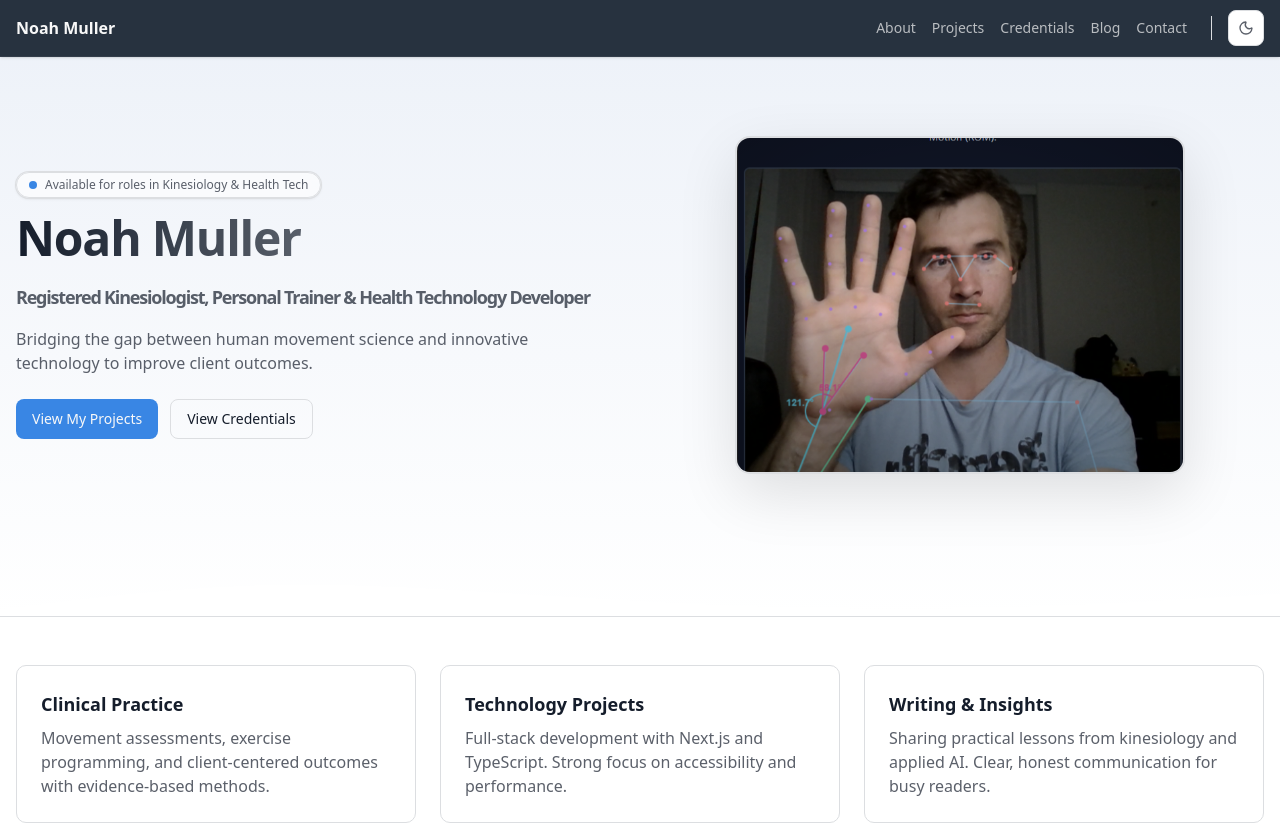
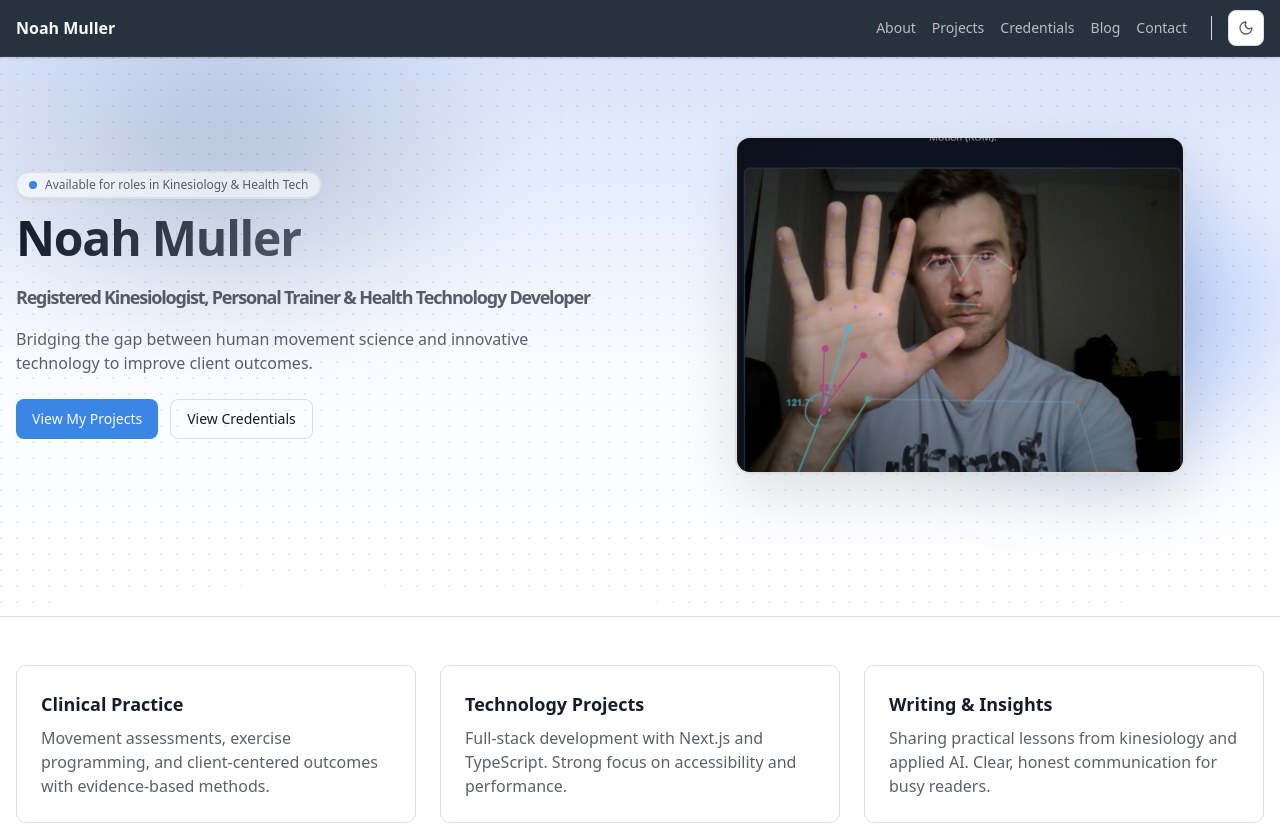
Before and after one commit to masterno/noahmuller.ca, a Next.js app: page / in a window 1280 px wide. Shown: the top 824 px of the page. Built offline with nearby package versions, Linux system fonts and the light colour scheme.

Commit message:
hero section fine tuning, nav bug fix

```diff
--- a/app/page.tsx
+++ b/app/page.tsx
@@ -7,32 +7,44 @@ export default function Home() {
   return (
     <div>
       {/* Hero */}
-      <section className="relative overflow-hidden border-b bg-gradient-to-b from-secondary to-background py-16 md:py-20 min-h-[60vh] md:min-h-[70vh]">
+      <section className="relative overflow-hidden border-b bg-gradient-to-b from-[rgba(37,99,235,0.06)] to-background py-16 md:py-20 min-h-[60vh] md:min-h-[70vh]">
         {/* Decorative background */}
-        <div aria-hidden className="pointer-events-none absolute inset-0 -z-10">
+        <div aria-hidden className="pointer-events-none absolute inset-0">
+          {/* Left radial glow (fallback: rgba) */}
           <div
-            className="absolute -left-40 -top-40 h-[460px] w-[700px] rounded-full blur-2xl"
+            className="absolute -left-40 -top-40 h-[520px] w-[780px] rounded-full blur-2xl"
             style={{
-              background: "radial-gradient(closest-side, color-mix(in oklab, var(--ring) 75%, transparent), transparent 72%)",
+              background:
+                "radial-gradient(closest-side, rgba(100,116,139,0.35), transparent 75%)",
             }}
           />
+          {/* Right radial glow (brand blue) */}
           <div
-            className="absolute -right-40 top-10 h-[400px] w-[620px] rounded-full blur-2xl"
+            className="absolute -right-40 top-10 h-[460px] w-[700px] rounded-full blur-2xl"
             style={{
               background:
-                "radial-gradient(closest-side, color-mix(in oklab, var(--primary) 45%, transparent), transparent 72%)",
+                "radial-gradient(closest-side, rgba(37,99,235,0.45), transparent 75%)",
             }}
           />
+          {/* Dot grid (reverted to previous strength) */}
           <div
-            className="absolute inset-0 opacity-[0.18]"
+            className="absolute inset-0 opacity-[0.34]"
             style={{
               backgroundImage:
-                "radial-gradient(circle at 1px 1px, color-mix(in oklab, var(--foreground) 35%, transparent) 1px, transparent 0)",
-              backgroundSize: "18px 18px",
+                "radial-gradient(circle at 1px 1px, rgba(0,0,0,0.24) 1px, transparent 0)",
+              backgroundSize: "16px 16px",
+            }}
+          />
+          {/* Top overlay for extra contrast in light mode */}
+          <div
+            className="absolute inset-0"
+            style={{
+              background:
+                "linear-gradient(to bottom, rgba(37,99,235,0.12), rgba(37,99,235,0.00) 55%)",
             }}
           />
         </div>
-        <div className="container mx-auto grid items-center gap-8 px-4 md:grid-cols-2">
+        <div className="relative z-10 container mx-auto grid items-center gap-8 px-4 md:grid-cols-2">
           <div>
             <div className="inline-flex items-center gap-2 rounded-full border bg-background/60 px-3 py-1 text-xs text-foreground/70 shadow-sm ring-1 ring-border backdrop-blur">
               <span className="inline-block h-2 w-2 rounded-full bg-primary" />
--- a/components/Navbar.tsx
+++ b/components/Navbar.tsx
@@ -87,9 +87,6 @@ export function Navbar() {
             <Link href="/contact" onClick={() => setOpen(false)} className="text-[color:var(--nav-foreground)]/90">
               Contact
             </Link>
-            <div className="pt-2">
-              <ThemeToggle />
-            </div>
           </div>
         </div>
       ) : null}
```
